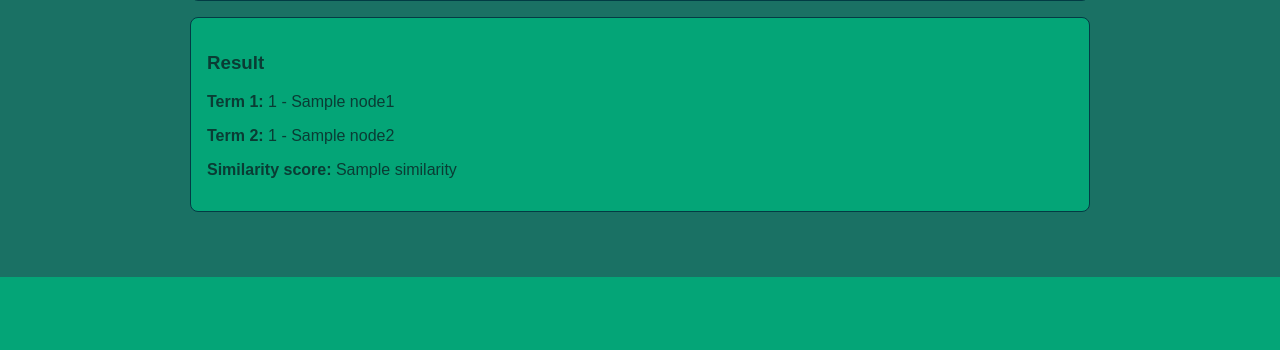
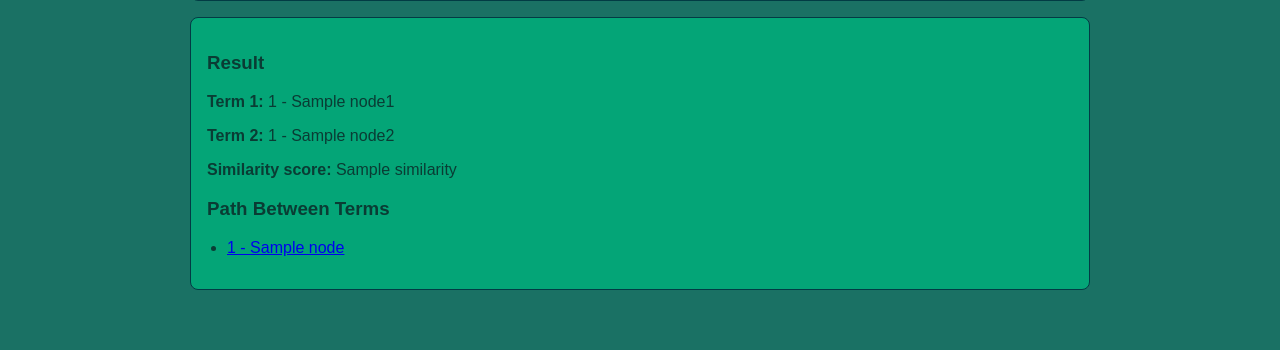
Before and after one commit to karencavina/Advance-programming-project-25-26, a Flask app: template templates/similarity.html in a window 1280 px wide. Shown: the part 523-873 px from the top of the page. Before the commit the page ends 800 px from the top, so only its background shows below. Run offline with Flask 3, Linux system fonts and the light colour scheme; the template is opened without the code that fills it: most values are stand-ins (such as "Sample title", 1, 10 or a date in 2020).

Commit message:
Enhance similarity.html to show path between terms
Added path display for GO term similarity results.

```diff
--- a/templates/similarity.html
+++ b/templates/similarity.html
@@ -38,5 +38,21 @@
     {% else %}
       <p>No similarity computed yet.</p>
     {% endif %}
+    {% if path %}
+  <h3>Path Between Terms</h3>
+  <ul>
+    {% for node in path %}
+      <li>
+        <a href="{{ url_for('term_detail', go_id=node.go_id) }}">
+          {{ node.go_id }} - {{ node.name }}
+        </a>
+      </li>
+    {% endfor %}
+  </ul>
+{% else %}
+  {% if similarity is not none %}
+    <p>No path found between these terms.</p>
+  {% endif %}
+{% endif %}
   </section>
 {% endblock %}
```
